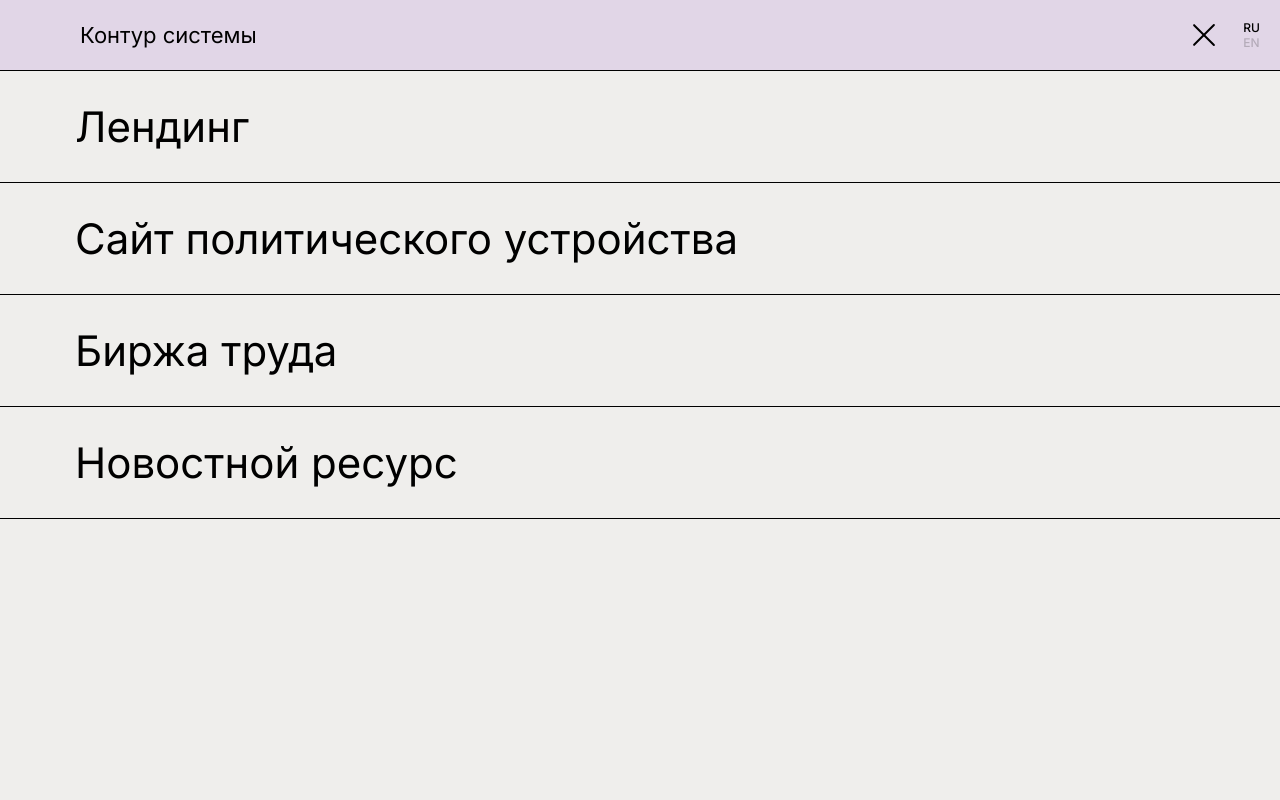
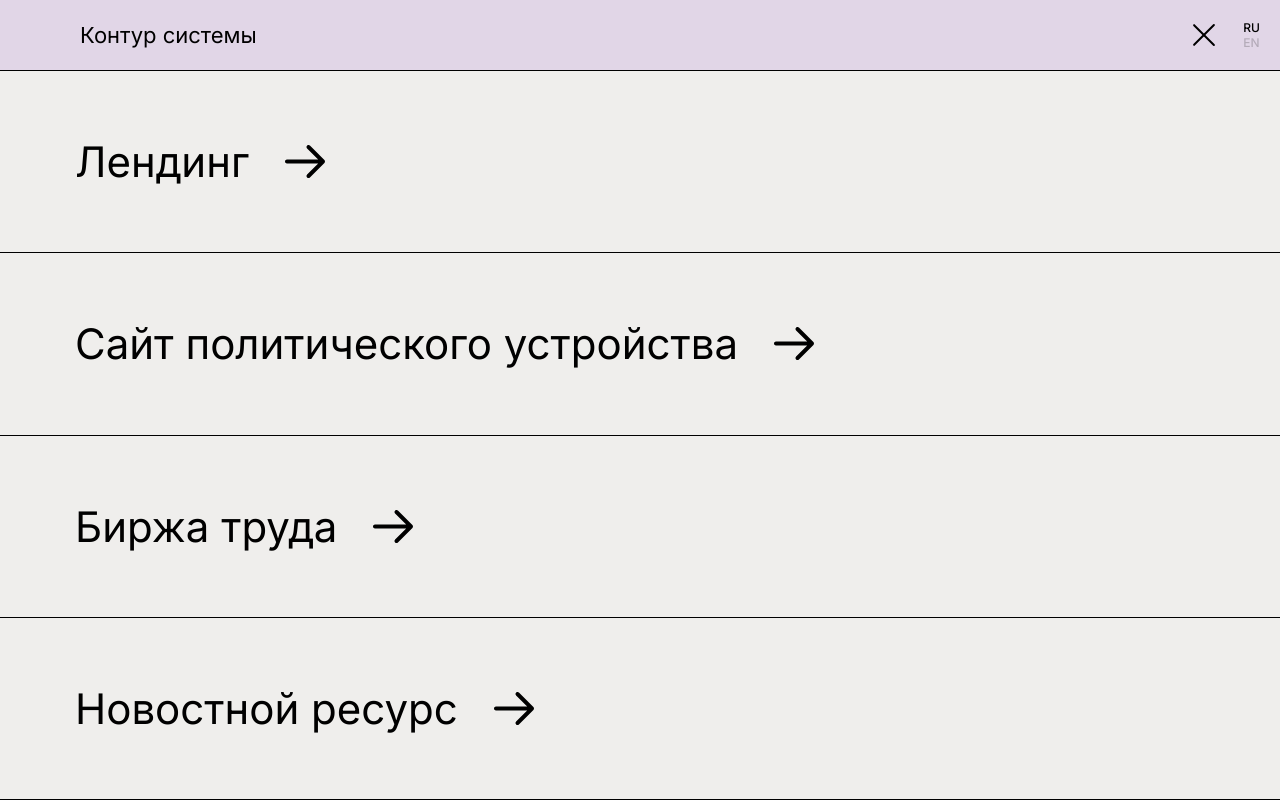
Before and after one commit to rwawine/Projects-Info-Learn-Polygon-main, a React (Vite) app: page /info in a window 1280 px wide. Both pictures are taken after a click on the button 1204 px from the left and 35 px from the top of the page. Built offline with nearby package versions, Linux system fonts and the light colour scheme.

Commit message:
updated FirstPage component styles for improved layout; added SVG icon for enhanced visual representation

```diff
--- a/src/pages/InfoPage/FirstPage.jsx
+++ b/src/pages/InfoPage/FirstPage.jsx
@@ -240,7 +240,10 @@ export default function FirstPage() {
                 style={{
                   display: "flex",
                   padding: "30px",
-                  gap: "40px",
+                  height: "25%",
+                  gap: "32px",
+                  alignItems: "center",
+                  justifyContent: "flex-start",
                   width: "100%",
                   borderBottom: "1px solid #000000",
                   backgroundColor: hoveredIndex === index ? "#E1D6E8" : "#EFEEEC",
@@ -251,6 +254,9 @@ export default function FirstPage() {
                 }}
               >
                 {label}
+                <svg xmlns="http://www.w3.org/2000/svg" width="48" height="49" viewBox="0 0 48 49" fill="none">
+  <path d="M26.09 11.4186L37.1716 22.5H6C4.89542 22.5 4 23.3956 4 24.5C4 25.6046 4.89542 26.5 6 26.5H37.1716L26.09 37.5816C25.309 38.3626 25.309 39.629 26.09 40.41C26.8712 41.191 28.1374 41.191 28.9184 40.41L43.4142 25.9144C44.1952 25.1332 44.1952 23.867 43.4142 23.0858L28.9184 8.59018C28.5266 8.1983 28.0126 8.00304 27.499 8.0044C27.3728 8.00474 27.2466 8.01694 27.1222 8.041C26.744 8.11422 26.383 8.29728 26.09 8.59018C25.309 9.37122 25.309 10.6376 26.09 11.4186Z" fill="black"/>
+</svg>
               </button>
             ))}
           </div>
```
